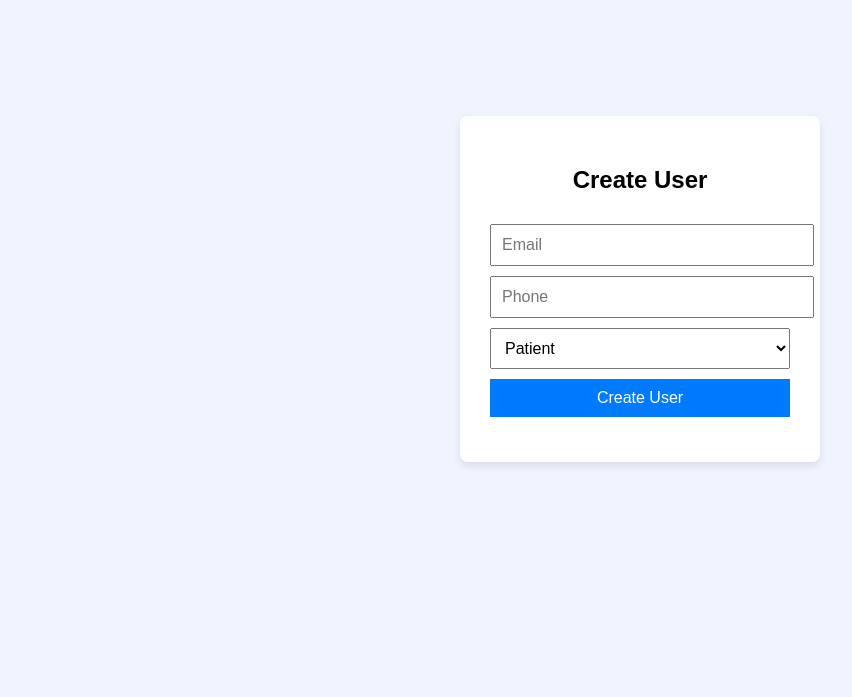
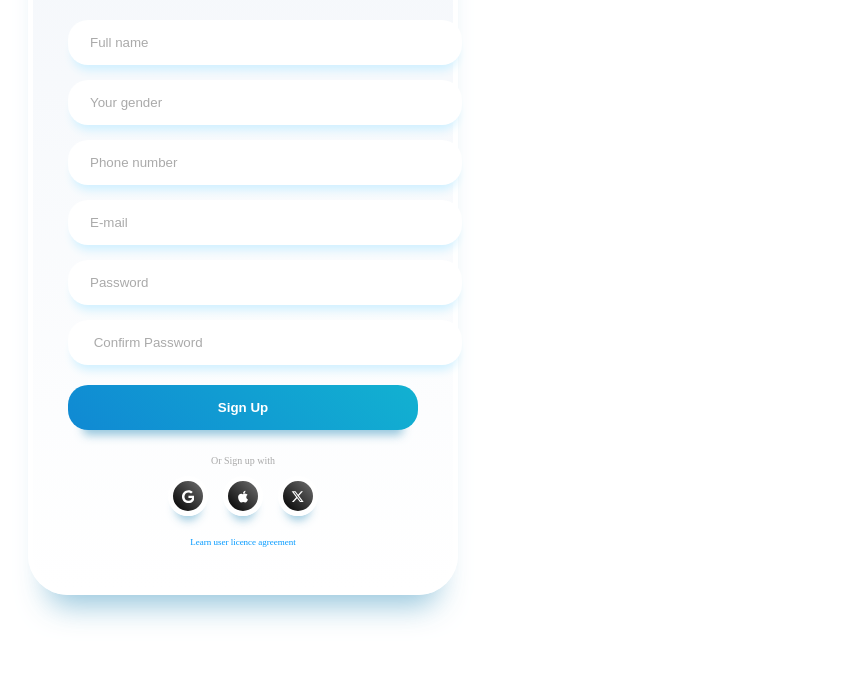
Before and after one commit to safeheavenhealthcaregroup/Safe-Heaven-, a plain HTML site: page index.html in a window 1280 px wide. Shown: the part 119-816 px from the top of the page, without its empty margins (0-852 px from the left). Drawn offline with Linux system fonts and the light colour scheme.

Commit message:
Update index.html

```diff
--- a/index.html
+++ b/index.html
@@ -1,77 +1,202 @@
 <!DOCTYPE html>
 <html lang="en">
 <head>
-  <meta charset="UTF-8" />
-  <meta name="viewport" content="width=device-width, initial-scale=1.0"/>
-  <title>Create User in Firestore</title>
+  <meta charset="UTF-8">
+  <meta name="viewport" content="width=device-width, initial-scale=1.0">
+  <title>Sign Up</title>
   <style>
-    body {
-      font-family: Arial, sans-serif;
-      background: #f0f4ff;
+.container {
+  max-width: 350px;
+  background: #F8F9FD;
+  background: linear-gradient(0deg, rgb(255, 255, 255) 0%, rgb(244, 247, 251) 100%);
+  border-radius: 40px;
+  padding: 25px 35px;
+  border: 5px solid rgb(255, 255, 255);
+  box-shadow: rgba(133, 189, 215, 0.8784313725) 0px 30px 30px -20px;
+  margin: 20px;
+}
+
+.heading {
+  text-align: center;
+  font-weight: 900;
+  font-size: 30px;
+  color: rgb(16, 137, 211);
+}
+
+.form {
+  margin-top: 20px;
+}
+
+.form .input {
+  width: 100%;
+  background: white;
+  border: none;
+  padding: 15px 20px;
+  border-radius: 20px;
+  margin-top: 15px;
+  box-shadow: #cff0ff 0px 10px 10px -5px;
+  border-inline: 2px solid transparent;
+}
+
+.form .input::-moz-placeholder {
+  color: rgb(170, 170, 170);
+}
+
+.form .input::placeholder {
+  color: rgb(170, 170, 170);
+}
+
+.form .input:focus {
+  outline: none;
+  border-inline: 2px solid #12B1D1;
+}
+
+.form .forgot-password {
+  display: block;
+  margin-top: 10px;
+  margin-left: 10px;
+}
+
+.form .forgot-password a {
+  font-size: 11px;
+  color: #0099ff;
+  text-decoration: none;
+}
+
+.form .login-button {
+  display: block;
+  width: 100%;
+  font-weight: bold;
+  background: linear-gradient(45deg, rgb(16, 137, 211) 0%, rgb(18, 177, 209) 100%);
+  color: white;
+  padding-block: 15px;
+  margin: 20px auto;
+  border-radius: 20px;
+  box-shadow: rgba(133, 189, 215, 0.8784313725) 0px 20px 10px -15px;
+  border: none;
+  transition: all 0.2s ease-in-out;
+}
+
+.form .login-button:hover {
+  transform: scale(1.03);
+  box-shadow: rgba(133, 189, 215, 0.8784313725) 0px 23px 10px -20px;
+}
+
+.form .login-button:active {
+  transform: scale(0.95);
+  box-shadow: rgba(133, 189, 215, 0.8784313725) 0px 15px 10px -10px;
+}
+
+.social-account-container {
+  margin-top: 25px;
+}
+
+.social-account-container .title {
+  display: block;
+  text-align: center;
+  font-size: 10px;
+  color: rgb(170, 170, 170);
+}
+
+.social-account-container .social-accounts {
+  width: 100%;
   display: flex;
   justify-content: center;
-      align-items: center;
-      height: 100vh;
+  gap: 15px;
+  margin-top: 5px;
 }
 
-    .form-container {
-      background: white;
-      padding: 30px;
-      border-radius: 8px;
-      box-shadow: 0 4px 8px rgba(0,0,0,0.1);
-      width: 300px;
+.social-account-container .social-accounts .social-button {
+  background: linear-gradient(45deg, rgb(0, 0, 0) 0%, rgb(112, 112, 112) 100%);
+  border: 5px solid white;
+  padding: 5px;
+  border-radius: 50%;
+  width: 40px;
+  aspect-ratio: 1;
+  display: grid;
+  place-content: center;
+  box-shadow: rgba(133, 189, 215, 0.8784313725) 0px 12px 10px -8px;
+  transition: all 0.2s ease-in-out;
 }
 
-    .form-container h2 {
-      text-align: center;
-      margin-bottom: 20px;
+.social-account-container .social-accounts .social-button .svg {
+  fill: white;
+  margin: auto;
 }
 
-    input, select, button {
-      width: 100%;
-      padding: 10px;
-      margin-top: 10px;
-      font-size: 1rem;
+.social-account-container .social-accounts .social-button:hover {
+  transform: scale(1.2);
 }
 
-    button {
-      background-color: #007bff;
-      color: white;
-      border: none;
-      cursor: pointer;
+.social-account-container .social-accounts .social-button:active {
+  transform: scale(0.9);
 }
 
-    button:hover {
-      background-color: #0056b3;
+.agreement {
+  display: block;
+  text-align: center;
+  margin-top: 15px;
 }
 
-    #message {
-      margin-top: 15px;
-      text-align: center;
+.agreement a {
+  text-decoration: none;
+  color: #0099ff;
+  font-size: 9px;
 }
   </style>
 </head>
 <body>
 
-  <div class="form-container">
-    <h2>Create User</h2>
-    <form id="userForm">
-      <input type="email" id="email" placeholder="Email" required />
-      <input type="text" id="phone" placeholder="Phone" required />
-      <select id="role">
-        <option value="patient">Patient</option>
-        <option value="staff">Staff</option>
-        <option value="owner">Owner</option>
-      </select>
-      <button type="submit">Create User</button>
+  <div class="container">
+    <h1 class="heading">Sign Up</h1>
+
+    <form action="" class="form">
+     <input required class="input" type="textr" name="name" id="name" placeholder="Full name ">
+      <input required class="input" type="textr" name="name" id="name" placeholder="Your gender ">
+      <input required class="input" type="number" name="name" id="name" placeholder="Phone number ">
+      <input required class="input" type="email" name="email" id="email" placeholder="E-mail">
+      <input required class="input" type="password" name="password" id="password" placeholder="Password">
+      <input required class="input" type="password" name="password" id="password" placeholder=" Confirm Password">
+
+
+
+      <input class="login-button" type="submit" value="Sign Up">
     </form>
-    <div id="message"></div>
+
+    <div class="social-account-container">
+      <p class="title">Or Sign up with</p>
+      <div class="social-accounts">
+        <button class="social-button google">
+          <svg class="svg" xmlns="http://www.w3.org/2000/svg" height="1em" viewBox="0 0 488 512">
+            <path d="M488 261.8C488 403.3 391.1 504 248 504 110.8 504 0 393.2 0 256S110.8 8 248 8c66.8 0 123 24.5 166.3 64.9l-67.5 64.9C258.5 52.6 94.3 116.6 94.3 256c0 86.5 69.1 156.6 153.7 156.6 98.2 0 135-70.4 140.8-106.9H248v-85.3h236.1c2.3 12.7 3.9 24.9 3.9 41.4z"></path>
+          </svg>
+        </button>
+
+        <button class="social-button apple">
+          <svg class="svg" xmlns="http://www.w3.org/2000/svg" height="1em" viewBox="0 0 384 512">
+            <path d="M318.7 268.7c-.2-36.7 16.4-64.4 50-84.8-18.8-26.9-47.2-41.7-84.7-44.6-35.5-2.8-74.3 20.7-88.5 20.7-15 0-49.4-19.7-76.4-19.7C63.3 141.2 4 184.8 4 273.5q0 39.3 14.4 81.2c12.8 36.7 59 126.7 107.2 125.2 25.2-.6 43-17.9 75.8-17.9 31.8 0 48.3 17.9 76.4 17.9 48.6-.7 90.4-82.5 102.6-119.3-65.2-30.7-61.7-90-61.7-91.9zm-56.6-164.2c27.3-32.4 24.8-61.9 24-72.5-24.1 1.4-52 16.4-67.9 34.9-17.5 19.8-27.8 44.3-25.6 71.9 26.1 2 49.9-11.4 69.5-34.3z"></path>
+          </svg>
+        </button>
+
+        <button class="social-button twitter">
+          <svg class="svg" xmlns="http://www.w3.org/2000/svg" height="1em" viewBox="0 0 512 512">
+            <path d="M389.2 48h70.6L305.6 224.2 487 464H345L233.7 318.6 106.5 464H35.8L200.7 275.5 26.8 48H172.4L272.9 180.9 389.2 48zM364.4 421.8h39.1L151.1 88h-42L364.4 421.8z"></path>
+          </svg>
+        </button>
+      </div>
     </div>
 
-  <script type="module">
+    <p class="agreement">
+      <a href="#">Learn user licence agreement</a>
+    </p>
+  </div>
+<script>
+    // Firebase setup
 import { initializeApp } from "https://www.gstatic.com/firebasejs/10.12.0/firebase-app.js";
+import { getAuth, createUserWithEmailAndPassword } from "https://www.gstatic.com/firebasejs/10.12.0/firebase-auth.js";
 import { getFirestore, collection, addDoc, serverTimestamp } from "https://www.gstatic.com/firebasejs/10.12.0/firebase-firestore.js";
 
+// Firebase config
 const firebaseConfig = {
   apiKey: "AIzaSyCfg46lAHvfo8RGuG1CXzww_k18Po1ubfU",
   authDomain: "safe-heaven-health-care.firebaseapp.com",
@@ -82,32 +207,47 @@
   measurementId: "G-94J9C5655X"
 };
 
+// Initialize Firebase
 const app = initializeApp(firebaseConfig);
+const auth = getAuth(app);
 const db = getFirestore(app);
 
-    const form = document.getElementById("userForm");
-    const messageDiv = document.getElementById("message");
+// Signup handler
+document.getElementById("signUpBtn").addEventListener("click", async (e) => {
+  e.preventDefault();
 
-    form.addEventListener("submit", async (e) => {
-      e.preventDefault();
+  const fullName = document.getElementById("fullName").value;
+  const gender = document.getElementById("gender").value;
+  const phone = document.getElementById("phone").value;
   const email = document.getElementById("email").value;
-      const phone = document.getElementById("phone").value;
-      const role = document.getElementById("role").value;
+  const password = document.getElementById("password").value;
+  const confirmPassword = document.getElementById("confirmPassword").value;
+
+  if (password !== confirmPassword) {
+    alert("Passwords do not match!");
+    return;
+  }
 
   try {
+    const userCredential = await createUserWithEmailAndPassword(auth, email, password);
+    const user = userCredential.user;
+
     await addDoc(collection(db, "users"), {
+      uid: user.uid,
+      fullName,
+      gender,
+      phone,
       email,
-          phone,
-          role,
       createdAt: serverTimestamp()
     });
-        messageDiv.innerText = "User created successfully!";
-        form.reset();
-      } catch (err) {
-        messageDiv.innerText = "Error: " + err.message;
+
+    alert("Sign up successful!");
+    document.getElementById("signupForm").reset();
+  } catch (error) {
+    alert("Error: " + error.message);
   }
 });
+
 </script>
-
 </body>
 </html>
```
Lines whose indentation alone changed are shown as unchanged.
